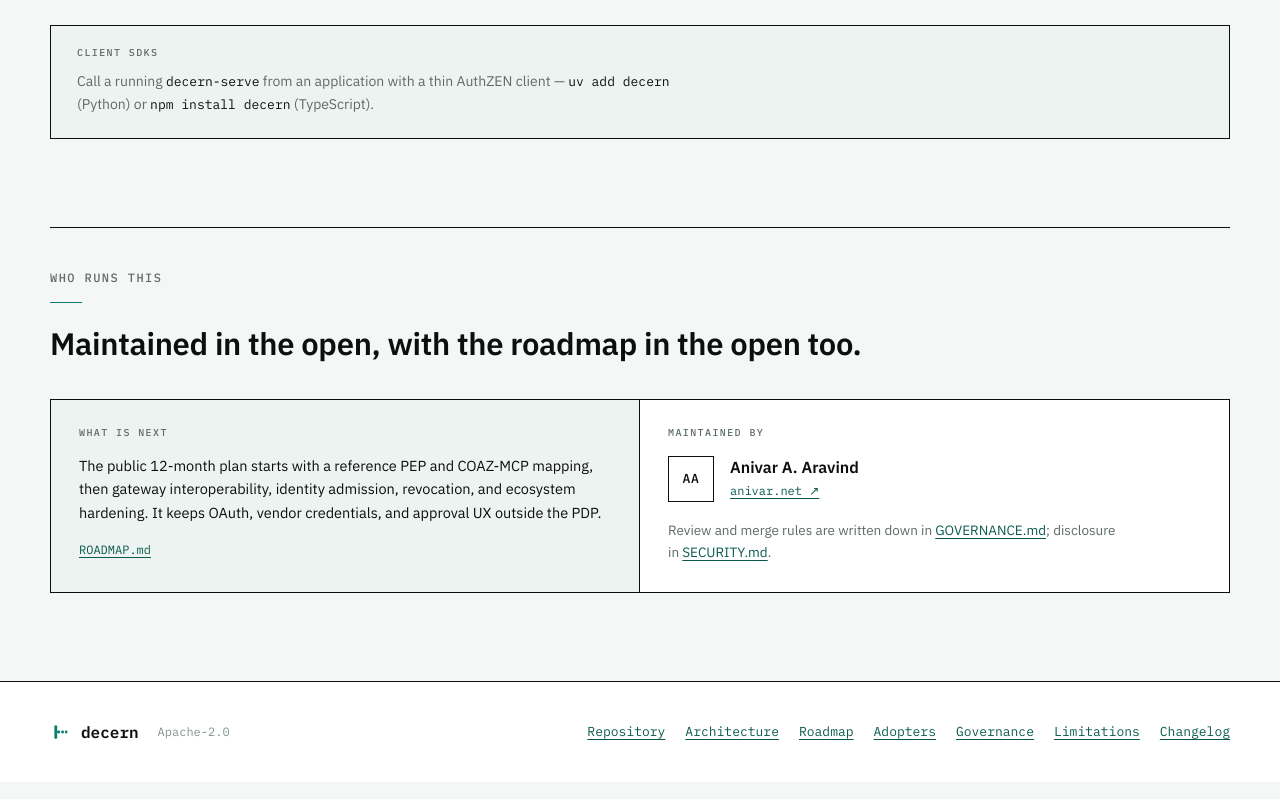
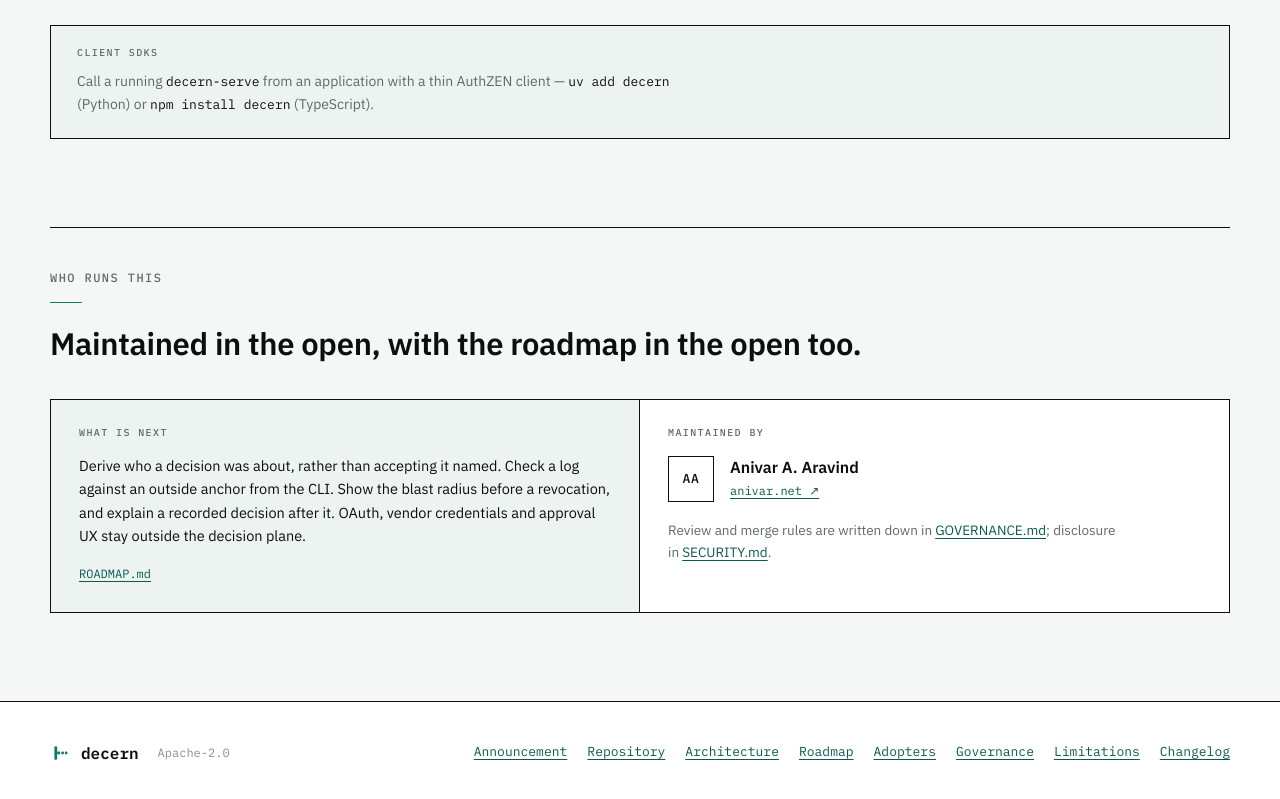
Before and after one commit to anivar/decern, a plain HTML site: page docs/index.html in a window 1280 px wide. Shown: the part 8964-9763 px from the top of the page. Drawn offline with Linux system fonts and the light colour scheme.

Commit message:
site: link the announcement, match the roadmap the repo has (#27)
The homepage described a dated twelve-month plan opening with a reference enforcement point; the roadmap says neither. It now names what is actually next. The announcement is published, so the footer links it.

Signed-off-by: Anivar A. Aravind <anivar.aravind@gmail.com>

```diff
--- a/docs/index.html
+++ b/docs/index.html
@@ -756,7 +756,7 @@
         <div style="display:grid;grid-template-columns:minmax(0,1fr) minmax(0,1fr);border:1px solid #0C0F0E;margin-top:36px">
           <div style="padding:28px;border-right:1px solid #0C0F0E;background:#EDF3F1">
             <p style="font:500 10px/1 'IBM Plex Mono',monospace;letter-spacing:0.14em;text-transform:uppercase;color:#5E6B67;margin:0">What is next</p>
-            <p style="font:400 14.5px/1.62 'IBM Plex Sans',sans-serif;color:#0C0F0E;margin:16px 0 0;text-wrap:pretty">The public 12-month plan starts with a reference PEP and COAZ-MCP mapping, then gateway interoperability, identity admission, revocation, and ecosystem hardening. It keeps OAuth, vendor credentials, and approval UX outside the PDP.</p>
+            <p style="font:400 14.5px/1.62 'IBM Plex Sans',sans-serif;color:#0C0F0E;margin:16px 0 0;text-wrap:pretty">Derive who a decision was about, rather than accepting it named. Check a log against an outside anchor from the CLI. Show the blast radius before a revocation, and explain a recorded decision after it. OAuth, vendor credentials and approval UX stay outside the decision plane.</p>
             <p style="font:400 12px/1.7 'IBM Plex Mono',monospace;color:#849490;margin:16px 0 0"><a href="https://github.com/anivar/decern/blob/main/ROADMAP.md" style="font:400 12px/1.7 'IBM Plex Mono',monospace">ROADMAP.md</a></p>
           </div>
           <div style="padding:28px;background:#FFFFFF">
@@ -783,7 +783,7 @@
         <span style="font:400 12px/1.5 'IBM Plex Mono',monospace;color:#849490;margin-left:8px">Apache-2.0</span>
       </div>
       <div style="display:flex;gap:20px;flex-wrap:wrap">
-        <!-- Announcement (Layer 8): once the post is live, set ANNOUNCE_URL at the top of build_site.py and rebuild to add the link here -->
+        <a href="https://anivar.net/writing/releasing-decern" style="font:400 13px/1.6 'IBM Plex Mono',monospace">Announcement</a>
         <a href="https://github.com/anivar/decern" style="font:400 13px/1.6 'IBM Plex Mono',monospace">Repository</a>
         <a href="https://github.com/anivar/decern/blob/main/ARCHITECTURE.md" style="font:400 13px/1.6 'IBM Plex Mono',monospace">Architecture</a>
         <a href="https://github.com/anivar/decern/blob/main/ROADMAP.md" style="font:400 13px/1.6 'IBM Plex Mono',monospace">Roadmap</a>
```
